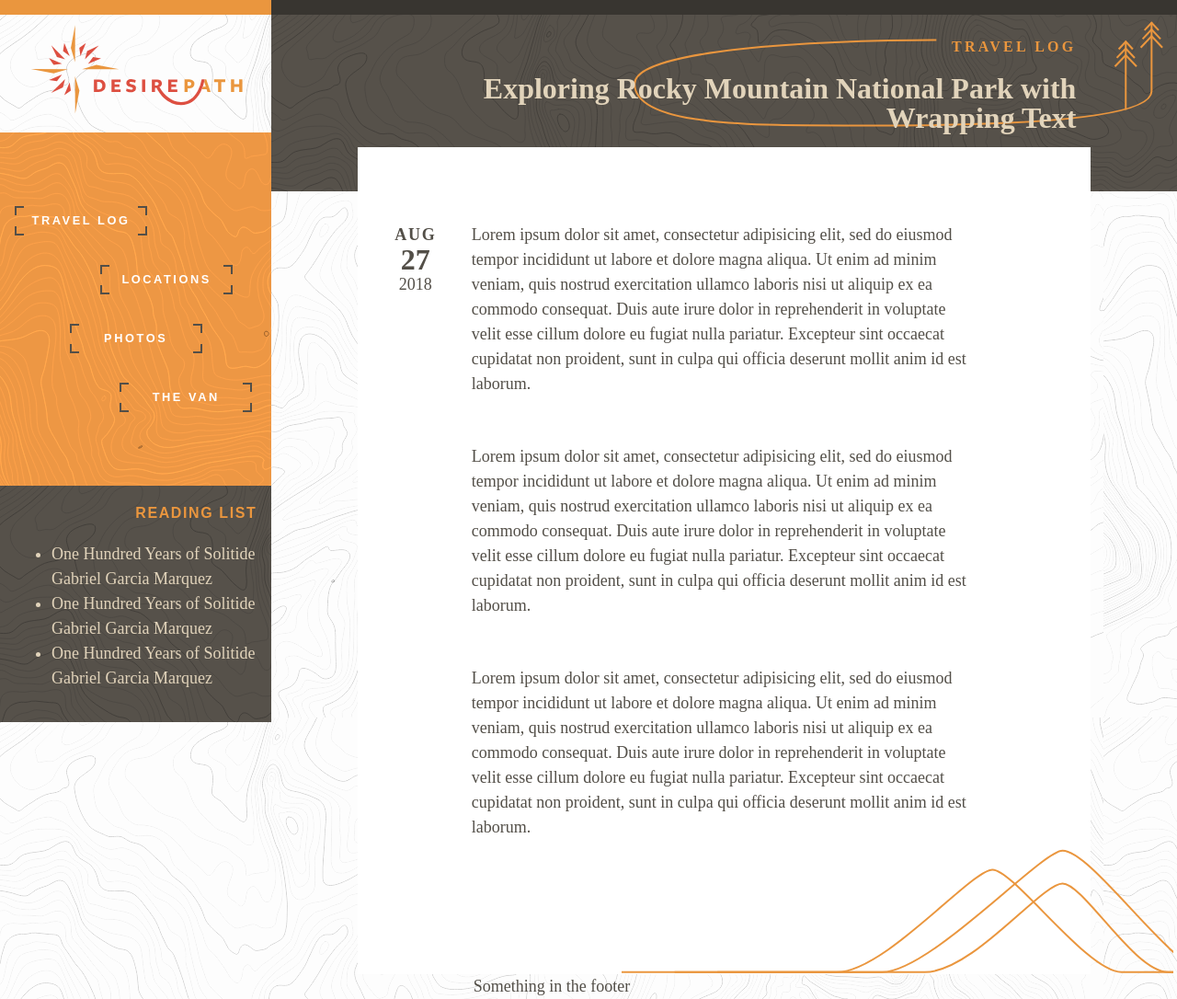
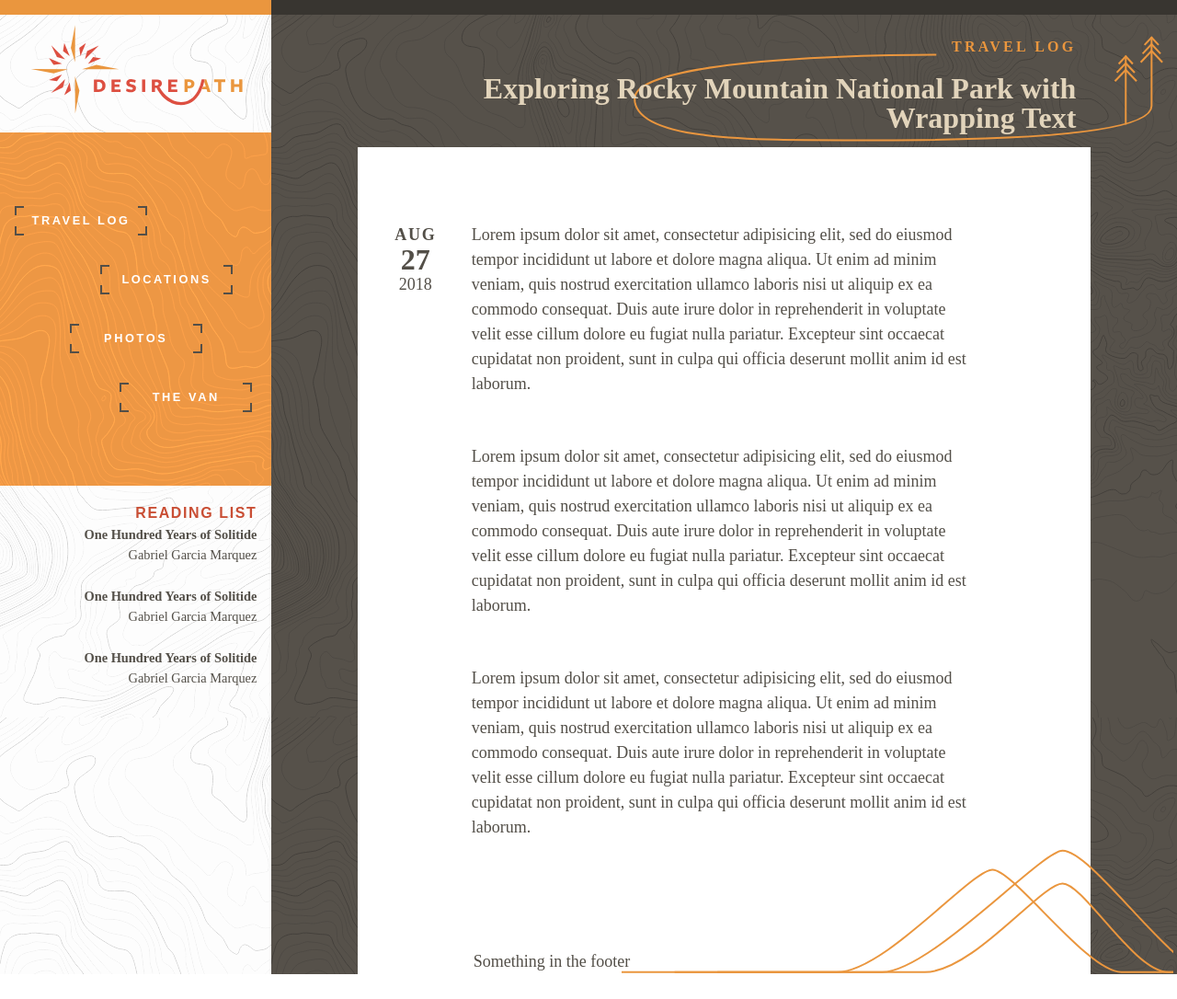
Before and after one commit to kbatson/desirepath, a Jekyll site: the page built from site/index.md, in a window 1280 px wide. Shown: the whole page at 92% size. Built offline with Jekyll 4.4.1, drawn with Linux system fonts in a browser that asks for light colours; some web fonts are replaced; after the commit the page ends 1059 px from its top, so only the background shows below that.

Commit message:
Revisions to simplify the layout

```diff
--- a/site/_layouts/home.html
+++ b/site/_layouts/home.html
@@ -90,19 +90,17 @@
 <aside>
     <section id="readingList">
         <h3>Reading List</h3>
-        <ul>
-            <li>
-                <span class="bookTitle">One Hundred Years of Solitide</span>
-                <span class="bookAuthor">Gabriel Garcia Marquez</span>
-            </li>
-            <li>
-                <span class="bookTitle">One Hundred Years of Solitide</span>
-                <span class="bookAuthor">Gabriel Garcia Marquez</span>
-            </li>
-            <li>
-                <span class="bookTitle">One Hundred Years of Solitide</span>
-                <span class="bookAuthor">Gabriel Garcia Marquez</span>
-            </li>
+        <dl>
+            <dt class="bookTitle">One Hundred Years of Solitide</dt>
+            <dd class="bookAuthor">Gabriel Garcia Marquez</dd>
+
+            <dt class="bookTitle">One Hundred Years of Solitide</dt>
+            <dd class="bookAuthor">Gabriel Garcia Marquez</dd>
+
+            <dt class="bookTitle">One Hundred Years of Solitide</dt>
+            <dd class="bookAuthor">Gabriel Garcia Marquez</dd>
+
+        </dl>
     </section>
 </aside>
 <footer>
--- a/site/assets/css/dp-global.scss
+++ b/site/assets/css/dp-global.scss
@@ -202,32 +202,8 @@ header nav {
 }
 
 main {
-    grid-row: 1 / span 3;
+    grid-row: 1 / span 4;
     grid-column: 2;
-}
-
-article {
-    display: grid;
-    grid-template-rows: 9rem 3rem auto;
-    grid-template-columns: 1fr 1fr 7fr 1fr;
-    grid-gap: 1rem;
-}
-
-.blogHeader {
-    grid-row: 1 / span 2;
-    grid-column: 1 / span 4;
-
-    display: grid;
-    grid-template-rows: 3rem 4rem 3rem auto;
-    grid-template-columns: 1fr 1fr 7fr 1fr;
-    grid-gap: 1rem;
-
-    border-top: 1rem solid darken($grey, 10%);
-    background: url(../images/dp-header-trees.svg);
-    background-repeat: no-repeat;
-    background-position: top right;
-    background-size: 600px 140px;
-
     position: relative;
 
     &:before {
@@ -241,6 +217,29 @@ article {
         z-index: -1;
         @include contour(dark, grey);
     }
+}
+
+article {
+    display: grid;
+    grid-template-rows: 9rem 3rem auto;
+    grid-template-columns: 1fr 1fr 7fr 1fr;
+    grid-gap: 1rem;
+}
+
+.blogHeader {
+    grid-row: 1 / span 3;
+    grid-column: 1 / span 4;
+
+    display: grid;
+    grid-template-rows: 3rem 4rem 3rem auto;
+    grid-template-columns: 1fr 1fr 7fr 1fr;
+    grid-gap: 1rem;
+
+    border-top: 1rem solid darken($grey, 10%);
+    background: url(../images/dp-header-trees.svg);
+    background-repeat: no-repeat;
+    background-position: right 1rem;
+    background-size: 600px 140px;
 }
 
 .blogHeader h1 {
@@ -334,40 +333,60 @@ aside {
 
     padding: 1rem;
 
-    color: $tan;
-
     position: relative;
 
-    &:after {
-        content: "";
-        display: block;
-        height: 100%;
-        width: 100%;
-        position: absolute;
-        top: 0;
-        left: 0;
-        z-index: -1;
+    // &:after {
+    //     content: "";
+    //     display: block;
+    //     height: 100%;
+    //     width: 100%;
+    //     position: absolute;
+    //     top: 0;
+    //     left: 0;
+    //     z-index: -1;
 
-        @include contour(dark, grey);
-    }
+    //     @include contour(dark, grey);
+    // }
 
     #readingList {
+        text-align: right;
+
         h3 {
             font-family: freight-sans-pro, sans-serif;
             letter-spacing: .1em;
             text-transform: uppercase;
-            text-align: right;
             font-size: 1rem;
 
-            color: $yellow;
+            color: $red;
+        }
+
+        dl {
+            list-style: none;
+            padding: 0;
+            margin: 0;
+
+            font-size: .9rem;
+            line-height: 1.5em;
+
+            dt {
+                padding: 0;
+                margin: 0;
+                font-weight: 600;
+            }
+
+            dd {
+                padding: 0;
+                margin: 0 0 1.5rem 0;
+            }
         }
     }
 
 }
 
 footer {
-    grid-row: -1;
+    grid-row: -2;
     grid-column: 2 / -1;
+    z-index: 1;
 
     display: grid;
     grid-template-columns: 1fr 1fr 7fr 1fr;
```
Also changed, not shown: site/assets/images/contour-lightgrey-dark.svg, site/assets/images/contour-lightgrey-light.svg, 1 other file.
